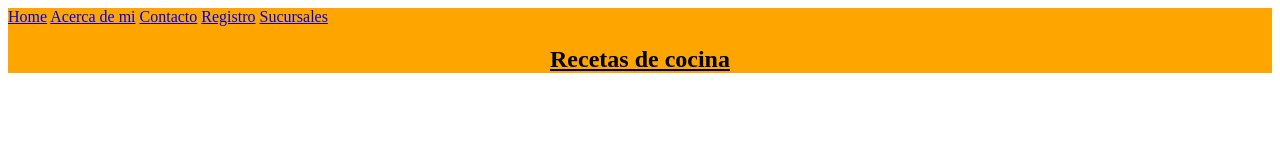
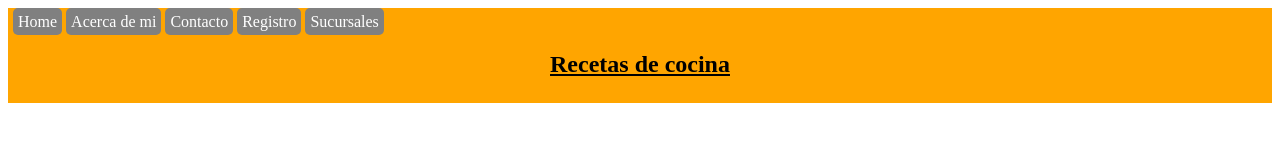
Before and after one commit to Nicoalazar/CodoACodo, a plain HTML site: page ActividadesComplementarias/Parte1/index.html in a window 1280 px wide. Shown: the top 145 px of the page. Drawn offline with Linux system fonts and the light colour scheme.

Commit message:
Practica4

```diff
--- a/ActividadesComplementarias/Parte1/index.html
+++ b/ActividadesComplementarias/Parte1/index.html
@@ -15,7 +15,7 @@
             <a href="contact.html">Contacto</a>
             <a href="register.html">Registro</a>
             <a href="sucursales.html">Sucursales</a>
-            <h1 align="center"><b><u>Recetas de cocina</u></b></h1>
+            <h1><b><u>Recetas de cocina</u></b></h1>
         </nav>
 
     </header>
@@ -47,7 +47,7 @@
     </menu>
     <footer>
         <br>
-        <p>Derechos reservados @2024</p>
+        <p><b>Derechos reservados @2024</b></p>
         <br>
     </footer>
 </body>
--- a/ActividadesComplementarias/Parte1/style.css
+++ b/ActividadesComplementarias/Parte1/style.css
@@ -1,12 +1,21 @@
-nav{
+header{
     background-color: orange;
+    padding: 5px;
 }
 footer{
     background-color: orange;
+    padding: 5px;
 }
 h1{
-    background-color: orange;
+    text-align: center;
 }
 map{
     size: 20px;
 }
+a{
+    background-color: grey;
+    color:white;
+    text-decoration: none;
+    padding: 5px;
+    border-radius: 5px;
+}
```
